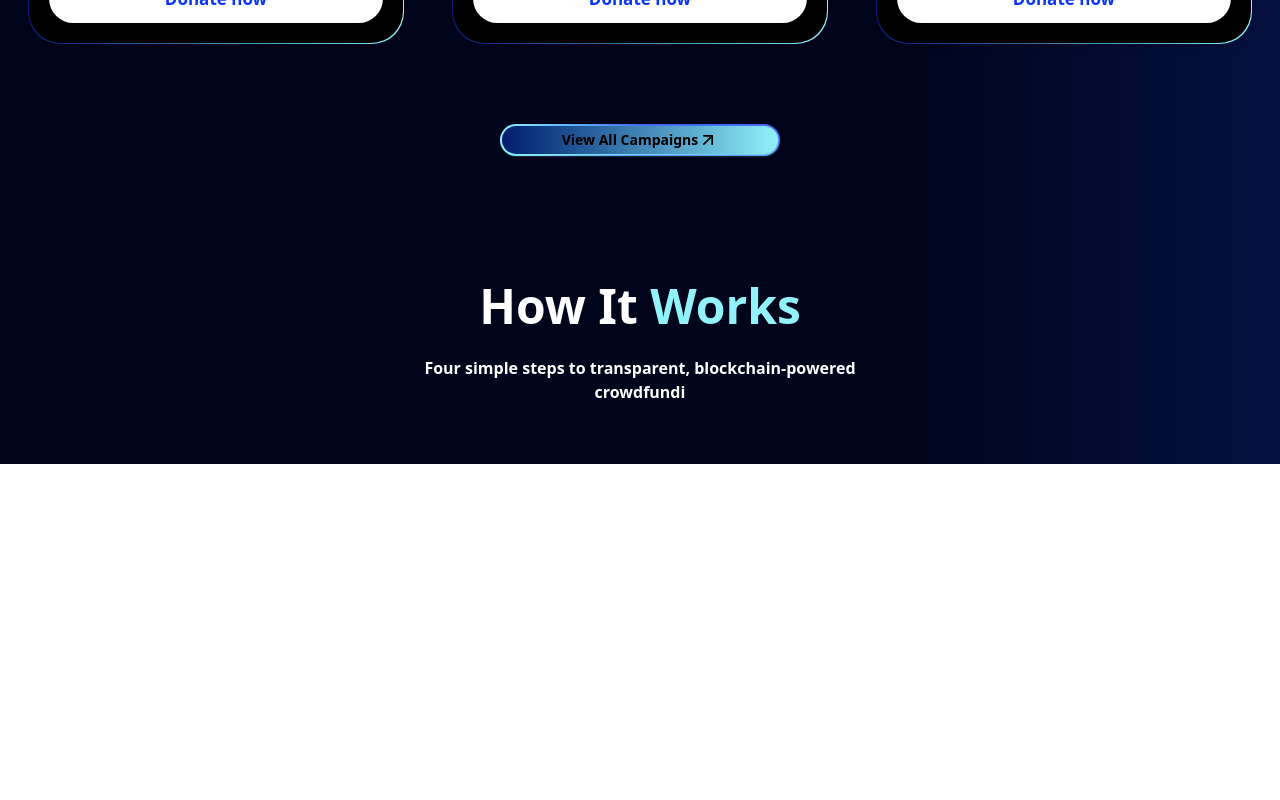
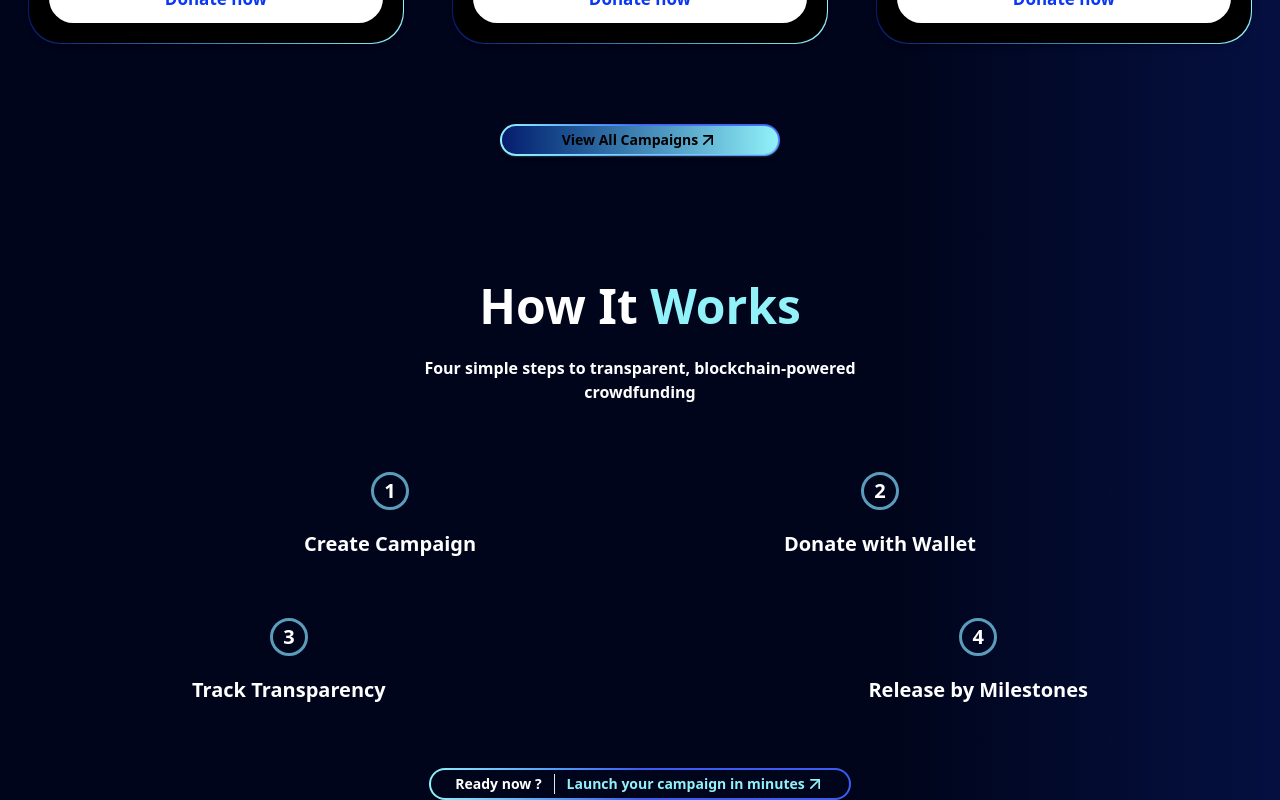
Before and after one commit to ZyraOrg/Zyra, a React (Vite) app in the folder frontend/: page / in a window 1280 px wide. Shown: the part 3322-4122 px from the top of the page. Before the commit the page ends 3786 px from the top, so only its background shows below. Built offline with nearby package versions, Linux system fonts and the light colour scheme.

Commit message:
complete how it woks section

```diff
--- a/frontend/src/components/HowItWorksSection/HowItWorksSection.jsx
+++ b/frontend/src/components/HowItWorksSection/HowItWorksSection.jsx
@@ -1,18 +1,54 @@
+import { ArrowUpRight } from "lucide-react";
 import React from "react";
 
 const HowItWorksSection = () => {
   return (
-    <main className="w-full overflow-hidden my-10 px-5 flex flex-col justify-center items-center text-center">
+    <main className="w-full overflow-hidden md:mt-10 px-5 md:px-10 flex flex-col justify-center items-center text-center">
       <div className="space-y-5 pb-5">
         <h1 className="text-2xl md:text-5xl font-semibold md:leading-15">
           How It <span className="text-secondary">Works</span>
         </h1>
-        <p className="text-md font-semibold">
+        <p className="text-[11px] md:text-[16px] font-semibold">
           Four simple steps to transparent, blockchain-powered{" "}
           <br className="hidden md:block" />
-          crowdfundi
+          crowdfunding
         </p>
       </div>
+      <div className="flex flex-col justify-center items-center pt-8 md:pt-12 text-center gap-10 md:gap-15">
+        <div className="flex flex-col md:flex-row justify-between items-center text-center md:w-2xl gap-10">
+          <div className="flex flex-col justify-center items-center gap-5">
+            <div className="number-style">1</div>
+            <p className="font-semibold text-xl">Create Campaign</p>
+          </div>
+          <div className="flex flex-col justify-center items-center gap-5">
+            <div className="number-style">2</div>
+            <p className="font-semibold text-xl">Donate with Wallet</p>
+          </div>
+        </div>
+        <div className="flex flex-col md:flex-row  justify-between items-center text-center md:w-4xl gap-10">
+          <div className="flex flex-col justify-center items-center gap-5">
+            <div className="border-number-style">
+              <div className="number-style">3</div>
+            </div>
+            <p className="font-semibold text-xl">Track Transparency</p>
+          </div>
+          <div className="flex flex-col justify-center items-center gap-5">
+            <div className="number-style">4</div>
+            <p className="font-semibold text-xl">Release by Milestones</p>
+          </div>
+        </div>
+      </div>
+      <button className="border-button-gradient mt-16 transition-transform duration-300 ease-in-out shadow-sm hover:scale-101">
+        <div className="bg-[#00051b] flex justify-between items-center text-center gap-1 md:gap-3 rounded-2xl md:py-1 px-4 md:px-6 font-semibold text-[9px] md:text-sm">
+          <p className="border-r md:pr-3 pr-1">Ready now ?</p>
+          <p className="flex items-center text-secondary">
+            Launch your campaign in minutes
+            <span>
+              <ArrowUpRight size={20} />
+            </span>
+          </p>
+        </div>
+      </button>
     </main>
   );
 };
```
